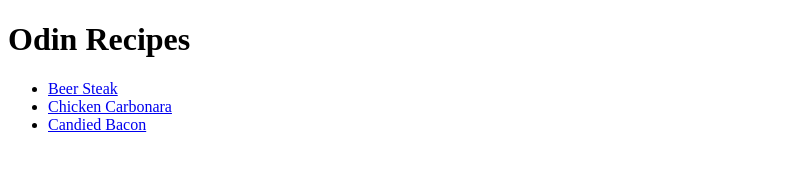
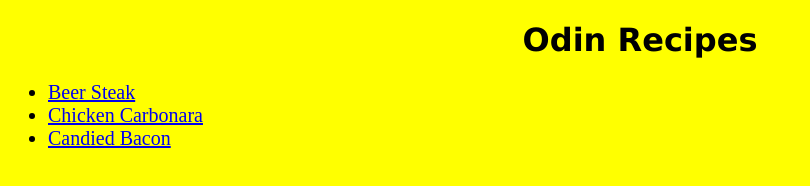
Before and after one commit to Gonzalez-L/odin-recipes, a plain HTML site: page index.html in a window 1280 px wide. Shown: the whole page, without its empty margins (0-810 px from the left). Drawn offline with Linux system fonts and the light colour scheme.

Commit message:
Add styles.css

```diff
--- a/index.html
+++ b/index.html
@@ -3,6 +3,7 @@
     <head>
         <meta charset="utf-8">
         <title>Odin Recipes</title>
+        <link rel="stylesheet" href="styles.css">
     </head>
 
     <body>
--- /dev/null
+++ b/styles.css
@@ -0,0 +1,12 @@
+* {
+    background-color: yellow;
+}
+
+h1 {
+    text-align: center;
+    font-family: Verdana, Geneva, Tahoma, sans-serif;
+}
+
+li {
+    font-size: 20px;
+}
```
